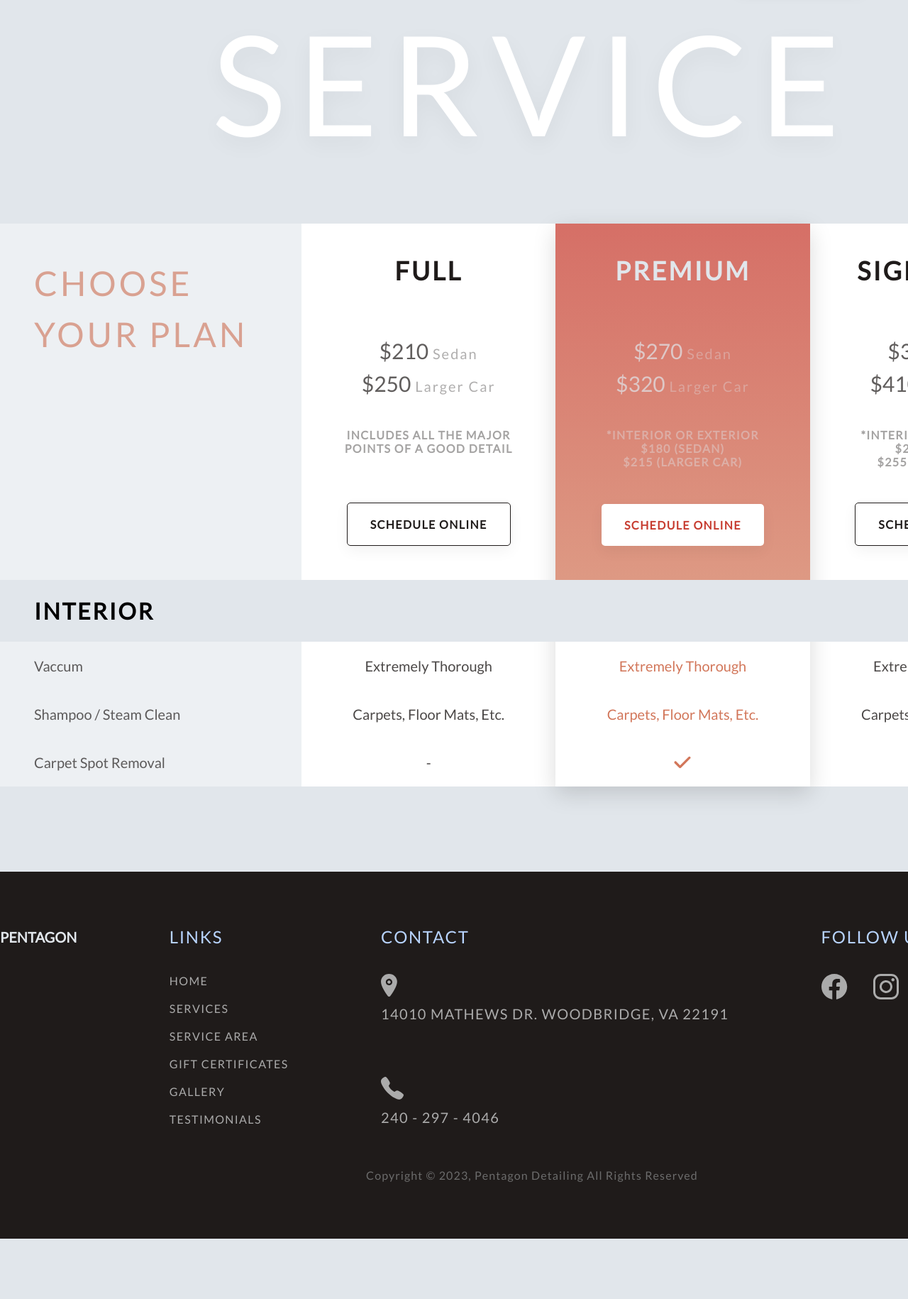
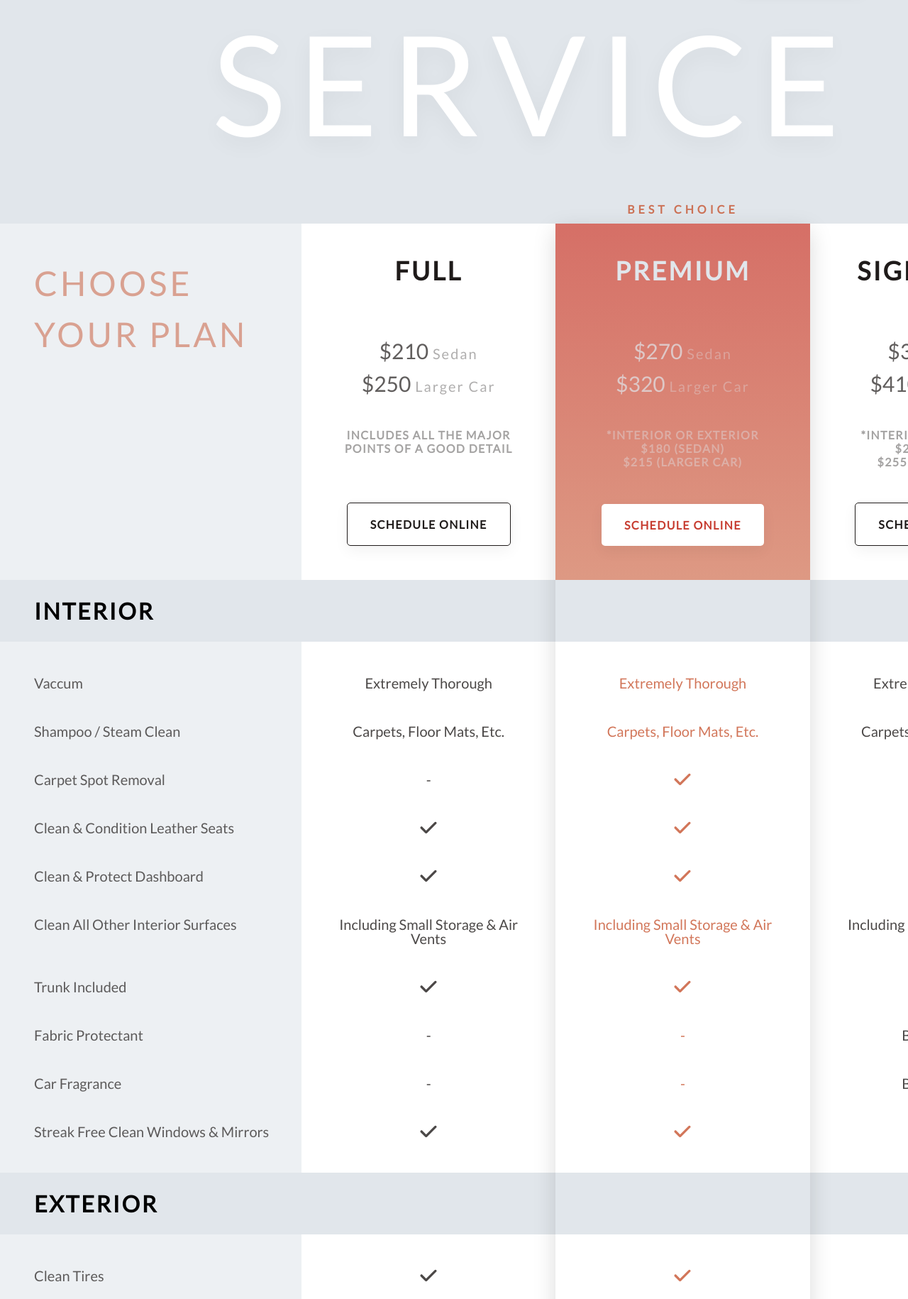
Before and after one commit to Sohail0707/pentagon_detailing, a PHP site: page /service.html in a window 1280 px wide. Shown: the part 101-1931 px from the top of the page at 71% size. Before the commit the page ends 1846 px from the top, so only its background shows below. Run offline with PHP 8.4, Linux system fonts and the light colour scheme.

Commit message:
service page layout

```diff
--- a/css/service.css
+++ b/css/service.css
@@ -39,9 +39,9 @@
   grid-template-rows: repeat(5, auto);
   grid-template-areas:
     "service_message full_card premium_card signature_card"
-    "interior_heading interior_heading interior_heading interior_heading"
+    "interior_heading full_blank_1 premium_blank_1 signature_blank_1"
     "interior_con interior_con interior_con interior_con"
-    "exterior_heading exterior_heading exterior_heading exterior_heading"
+    "exterior_heading full_blank_2 premium_blank_2 signature_blank_2"
     "exterior_con exterior_con exterior_con exterior_con";
 }
 
@@ -85,6 +85,36 @@
   height: 100%;
   width: 100%;
   z-index: 0;
+}
+
+.blank {
+  display: block;
+  background: var(--primary_light);
+  width: 100%;
+  height: 100%;
+  position: relative;
+}
+.full_blank_1 {
+  grid-area: full_blank_1;
+}
+.premium_blank_1 {
+  grid-area: premium_blank_1;
+}
+.signature_blank_1 {
+  grid-area: signature_blank_1;
+}
+.full_blank_2 {
+  grid-area: full_blank_2;
+}
+.premium_blank_2 {
+  grid-area: premium_blank_2;
+}
+.signature_blank_2 {
+  grid-area: signature_blank_2;
+}
+
+.premium_blank {
+  z-index: 3;
 }
 
 /* service box style */
@@ -216,6 +246,19 @@
   position: relative;
   z-index: 4;
 }
+.premium_detail_container:after {
+  content: "best choice";
+  font-size: 1.6rem;
+  text-transform: uppercase;
+  letter-spacing: 0.5rem;
+  font-weight: 600;
+  color: var(--primary_orange);
+  opacity: 0.8;
+  position: absolute;
+  left: 50%;
+  top: -3rem;
+  transform: translateX(-50%);
+}
 
 /* ---------------------------------------------------- */
 /* ------------------INTERIOR SECTION------------------ */
@@ -230,7 +273,8 @@
   z-index: 3;
 }
 
-.interior_heading {
+.interior_heading,
+.exterior_heading {
   text-transform: uppercase;
   font-size: 3.2rem;
   letter-spacing: 0.272rem;
@@ -241,6 +285,7 @@
   grid-area: interior_con;
   width: 100%;
   height: 100%;
+  padding: 2.4rem 0;
   display: flex;
   flex-direction: column;
   position: relative;
@@ -269,6 +314,7 @@
   align-items: center;
   justify-content: center;
   width: 100%;
+  padding: 0 3.2rem;
   text-align: center;
   font-size: 2rem;
   font-style: normal;
@@ -286,3 +332,25 @@
 .column_2_3_4 .icon {
   width: 2.4rem;
 }
+
+/* exterior */
+.exterior_heading_container {
+  grid-area: exterior_heading;
+  height: 100%;
+  width: 100%;
+  padding: 2.4rem 4.8rem;
+  background: var(--primary_light);
+  position: relative;
+  z-index: 3;
+}
+
+.exterior_container {
+  grid-area: exterior_con;
+  width: 100%;
+  height: 100%;
+  padding: 2.4rem 0;
+  display: flex;
+  flex-direction: column;
+  position: relative;
+  z-index: 3;
+}
--- a/index.html
+++ b/index.html
@@ -250,7 +250,7 @@
               </span>
 
               <div class="service_btn_container">
-                <a href="#" class="btn_service">see all services</a>
+                <a href="service.html" class="btn_service">see all services</a>
               </div>
               <span class="service_overlay"></span>
             </div>
--- a/service.html
+++ b/service.html
@@ -90,6 +90,9 @@
             <span class="interior_heading_container">
               <h1 class="interior_heading">interior</h1>
             </span>
+            <span class="full_blank_1 blank full_blank"></span>
+            <span class="premium_blank_1 blank premium_blank"></span>
+            <span class="signature_blank_1 blank signature_blank"></span>
 
             <section class="interior_container">
               <div class="rows">
@@ -113,6 +116,170 @@
                   <i class="i" name="tick"></i>
                 </div>
                 <div class="column_2_3_4"><i class="i" name="tick"></i></div>
+              </div>
+              <div class="rows">
+                <div class="column_1">Clean & Condition Leather Seats</div>
+                <div class="column_2_3_4"><i class="i" name="tick"></i></div>
+                <div class="column_2_3_4 premium">
+                  <i class="i" name="tick"></i>
+                </div>
+                <div class="column_2_3_4"><i class="i" name="tick"></i></div>
+              </div>
+              <div class="rows">
+                <div class="column_1">Clean & Protect Dashboard</div>
+                <div class="column_2_3_4"><i class="i" name="tick"></i></div>
+                <div class="column_2_3_4 premium">
+                  <i class="i" name="tick"></i>
+                </div>
+                <div class="column_2_3_4"><i class="i" name="tick"></i></div>
+              </div>
+              <div class="rows">
+                <div class="column_1">Clean All Other Interior Surfaces</div>
+                <div class="column_2_3_4">
+                  including small storage & air vents
+                </div>
+                <div class="column_2_3_4 premium">
+                  including small storage & air vents
+                </div>
+                <div class="column_2_3_4">
+                  including small storage & air vents
+                </div>
+              </div>
+              <div class="rows">
+                <div class="column_1">Trunk included</div>
+                <div class="column_2_3_4"><i class="i" name="tick"></i></div>
+                <div class="column_2_3_4 premium">
+                  <i class="i" name="tick"></i>
+                </div>
+                <div class="column_2_3_4"><i class="i" name="tick"></i></div>
+              </div>
+              <div class="rows">
+                <div class="column_1">Fabric protectant</div>
+                <div class="column_2_3_4">-</div>
+                <div class="column_2_3_4 premium">-</div>
+                <div class="column_2_3_4">by request</div>
+              </div>
+              <div class="rows">
+                <div class="column_1">Car fragrance</div>
+                <div class="column_2_3_4">-</div>
+                <div class="column_2_3_4 premium">-</div>
+                <div class="column_2_3_4">by request</div>
+              </div>
+              <div class="rows">
+                <div class="column_1">Streak free clean windows & mirrors</div>
+                <div class="column_2_3_4"><i class="i" name="tick"></i></div>
+                <div class="column_2_3_4 premium">
+                  <i class="i" name="tick"></i>
+                </div>
+                <div class="column_2_3_4"><i class="i" name="tick"></i></div>
+              </div>
+            </section>
+
+            <!-- =============================================== -->
+            <!-- ================EXTERIOR SECTION=============== -->
+            <span class="exterior_heading_container">
+              <h1 class="exterior_heading">exterior</h1>
+            </span>
+            <span class="full_blank_2 blank full_blank"></span>
+            <span class="premium_blank_2 blank premium_blank"></span>
+            <span class="signature_blank_2 blank signature_blank"></span>
+
+            <section class="exterior_container">
+              <div class="rows">
+                <div class="column_1">Clean Tires</div>
+                <div class="column_2_3_4"><i class="i" name="tick"></i></div>
+                <div class="column_2_3_4 premium">
+                  <i class="i" name="tick"></i>
+                </div>
+                <div class="column_2_3_4"><i class="i" name="tick"></i></div>
+              </div>
+              <div class="rows">
+                <div class="column_1">Clean Rims</div>
+                <div class="column_2_3_4"><i class="i" name="tick"></i></div>
+                <div class="column_2_3_4 premium">
+                  Including most stubborn break dust
+                </div>
+                <div class="column_2_3_4">
+                  Including most stubborn break dust
+                </div>
+              </div>
+              <div class="rows">
+                <div class="column_1">Shine Tires</div>
+                <div class="column_2_3_4">Silico ne based conditioner</div>
+                <div class="column_2_3_4 premium">
+                  Silico ne based conditioner
+                </div>
+                <div class="column_2_3_4">Silico ne based conditioner</div>
+              </div>
+              <div class="rows">
+                <div class="column_1">Clean Wheel Wells</div>
+                <div class="column_2_3_4"><i class="i" name="tick"></i></div>
+                <div class="column_2_3_4 premium">
+                  <i class="i" name="tick"></i>
+                </div>
+                <div class="column_2_3_4"><i class="i" name="tick"></i></div>
+              </div>
+              <div class="rows">
+                <div class="column_1">Wash Door Jambs</div>
+                <div class="column_2_3_4"><i class="i" name="tick"></i></div>
+                <div class="column_2_3_4 premium">
+                  <i class="i" name="tick"></i>
+                </div>
+                <div class="column_2_3_4"><i class="i" name="tick"></i></div>
+              </div>
+              <div class="rows">
+                <div class="column_1">Wax Door Jambs</div>
+                <div class="column_2_3_4"><i class="i" name="tick"></i></div>
+                <div class="column_2_3_4 premium">
+                  <i class="i" name="tick"></i>
+                </div>
+                <div class="column_2_3_4"><i class="i" name="tick"></i></div>
+              </div>
+              <div class="rows">
+                <div class="column_1">
+                  Remove Oxidation & Other Residue From Plastic Rim
+                </div>
+                <div class="column_2_3_4">-</div>
+                <div class="column_2_3_4 premium">
+                  <i class="i" name="tick"></i>
+                </div>
+                <div class="column_2_3_4"><i class="i" name="tick"></i></div>
+              </div>
+              <div class="rows">
+                <div class="column_1">
+                  Clean, Condition & Protect Plastic & Rubber Trim
+                </div>
+                <div class="column_2_3_4"><i class="i" name="tick"></i></div>
+                <div class="column_2_3_4 premium">
+                  <i class="i" name="tick"></i>
+                </div>
+                <div class="column_2_3_4"><i class="i" name="tick"></i></div>
+              </div>
+              <div class="rows">
+                <div class="column_1">Detail Logos & Trim</div>
+                <div class="column_2_3_4">-</div>
+                <div class="column_2_3_4 premium">
+                  <i class="i" name="tick"></i>
+                </div>
+                <div class="column_2_3_4"><i class="i" name="tick"></i></div>
+              </div>
+              <div class="rows">
+                <div class="column_1">Rain-X</div>
+                <div class="column_2_3_4">-</div>
+                <div class="column_2_3_4 premium">-</div>
+                <div class="column_2_3_4">by request</div>
+              </div>
+              <div class="rows">
+                <div class="column_1">Engine Detail</div>
+                <div class="column_2_3_4">-</div>
+                <div class="column_2_3_4 premium">by request</div>
+                <div class="column_2_3_4">by request</div>
+              </div>
+              <div class="rows">
+                <div class="column_1">Paint Solution</div>
+                <div class="column_2_3_4">four step paint solution</div>
+                <div class="column_2_3_4 premium">six step paint solution</div>
+                <div class="column_2_3_4">nine step paint solution</div>
               </div>
             </section>
           </div>
```
